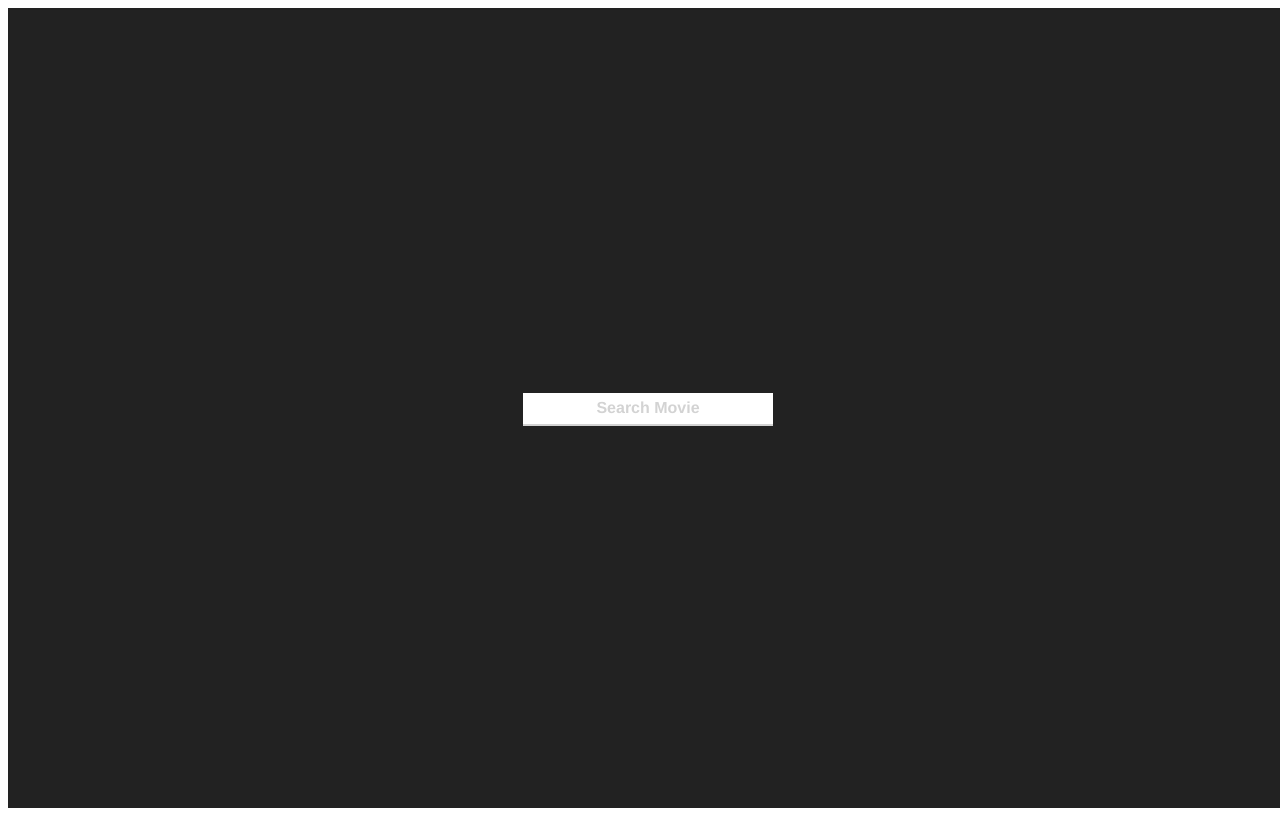
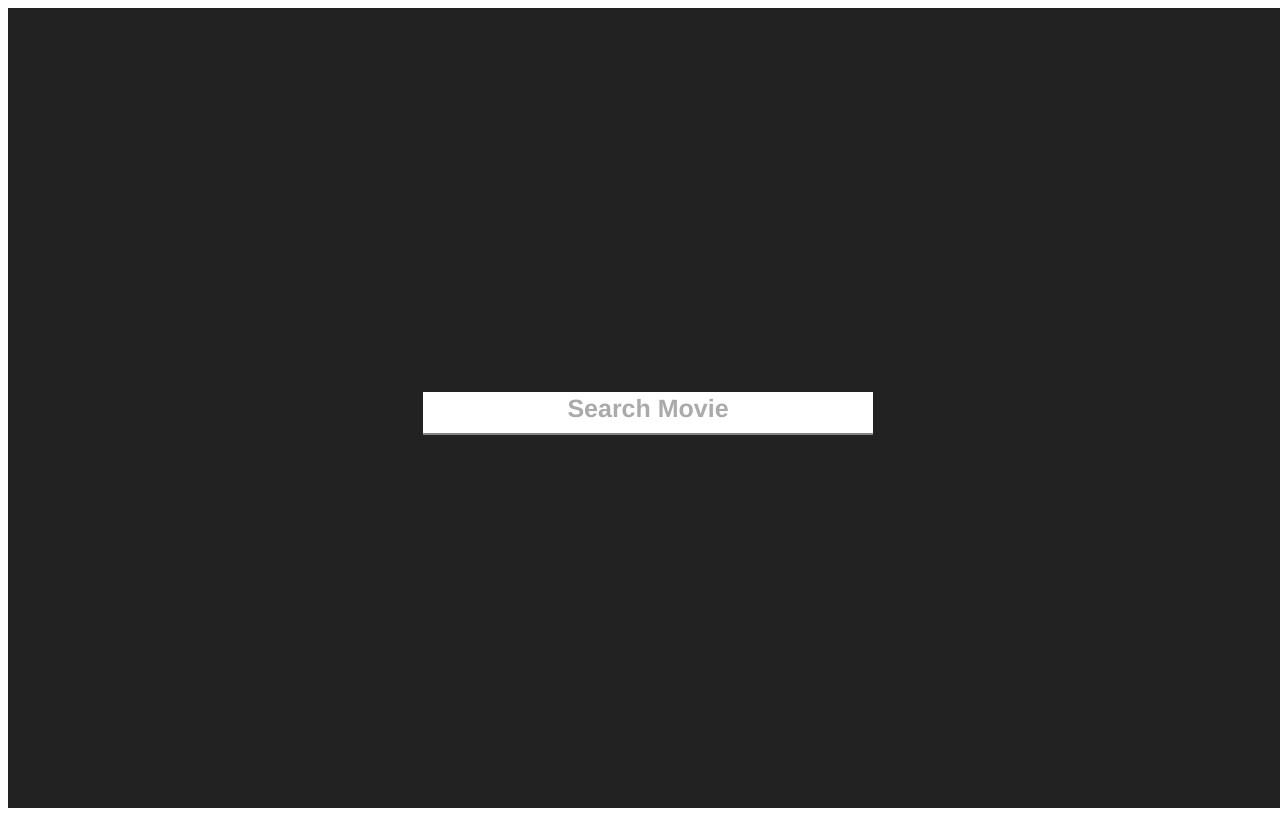
Before and after one commit to merlinzhao/shoppies, a Vue app: page / in a window 1280 px wide. Built offline with nearby package versions, Linux system fonts and the light colour scheme.

Commit message:
Starting on dispalying nominations

```diff
--- a/src/components/MovieCard.vue
+++ b/src/components/MovieCard.vue
@@ -7,7 +7,9 @@
     <div>
       <p>{{ title }}<br />{{ year }}</p>
     </div>
-    <button class="nominate-button" type="button">NOMINATE</button>
+    <button v-on:click="nominate" class="nominate-button" type="button">
+      NOMINATE
+    </button>
   </div>
 </template>
 
@@ -19,9 +21,19 @@ export default {
     title: { type: String, default: "Title not found" },
     year: { type: String, default: "0000" },
     posterLink: { type: String, default: "NONE" },
+    movieID: { type: String, default: "NONE" },
   },
   data() {
     return {};
+  },
+  methods: {
+    nominate() {
+      this.$emit("nominate-data", {
+        Title: this.title,
+        Year: this.year,
+        ID: this.movieID,
+      });
+    },
   },
 };
 </script>
@@ -59,7 +71,7 @@ export default {
   cursor: pointer;
   position: relative;
   z-index: 0;
-  transition: background 0.3s ease-out;
+  transition: all 0.3s ease-out;
   border-radius: 5px;
 }
 
@@ -97,7 +109,7 @@ export default {
 }
 
 .nominate-button:active:after {
-  background: white;
+  background: rgb(255, 128, 69);
 }
 
 .nominate-button:hover:before {
--- a/src/components/Nominate.vue
+++ b/src/components/Nominate.vue
@@ -1,5 +1,6 @@
 <template>
   <div class="nominate-bg">
+    <div class="center">
       <div class="input-field">
         <input
           v-model="search"
@@ -16,7 +17,13 @@
             :title="item.Title"
             :year="item.Year"
             :posterLink="item.Poster"
+            :movieID="item.imdbID"
+            @nominate-data="nominateMovie"
           />
+        </div>
+      </div>
+      <div class="show-nominations">
+        <p v-for="movie in userNominations" :key="movie">movie</p>
       </div>
     </div>
   </div>
@@ -36,6 +43,7 @@ export default {
       inputField: "",
       apikey: "8b8c26c3",
       movieResults: {},
+      userNominations: {},
     };
   },
   mounted() {
@@ -47,7 +55,7 @@ export default {
         .get(
           "https://www.omdbapi.com/?apikey=" +
             this.apikey +
-            "&s=" +
+            "&type=movie&r=json&s=" +
             this.inputField.value
         )
         .then((response) => {
@@ -62,6 +70,16 @@ export default {
         .catch(() => {
           console.log("ERROR FETCHING");
         });
+    },
+    nominateMovie(e) {
+      if (e.ID in this.userNominations) {
+        console.log("already nominated");
+        return;
+      }
+      this.userNominations[e.ID] = e.ID;
+      console.log(this.userNominations);
+
+      this.$emit("user-nominated", this.userNominations);
     },
   },
   watch: {
@@ -90,8 +108,14 @@ export default {
   justify-content: center;
   align-items: center;
 }
+.center {
+  display: flex;
+  flex-direction: column;
+  justify-content: center;
+  align-items: center;
+}
 .card {
-  background: blue;
+  background: #ddd;
 }
 .resultRow {
   display: flex;
@@ -103,26 +127,28 @@ export default {
 
 .input-field {
   position: relative;
-  width: 250px;
-  height: 44px;
-  line-height: 44px;
+  width: 450px;
+  height: 80px;
+  line-height: 80px;
+  font-size: 25px;
 }
 label {
   position: absolute;
   top: 0;
   left: 0;
   width: 100%;
-  color: #d3d3d3;
+  color: #aaaaaa;
   transition: 0.2s all;
   cursor: text;
   font-weight: 700;
 }
 input {
   width: 100%;
+  height: 25px;
   border: 0;
   outline: 0;
   padding: 0.5rem 0;
-  border-bottom: 2px solid #d3d3d3;
+  border-bottom: 2px solid #838383;
   box-shadow: none;
   color: #111;
 }
@@ -133,8 +159,8 @@ input:valid {
 }
 input:focus ~ label,
 input:valid ~ label {
-  font-size: 14px;
-  top: -24px;
+  font-size: 16px;
+  top: -33px;
   color: #00dd22;
 }
 </style>
```
Lines whose indentation alone changed are shown as unchanged.
